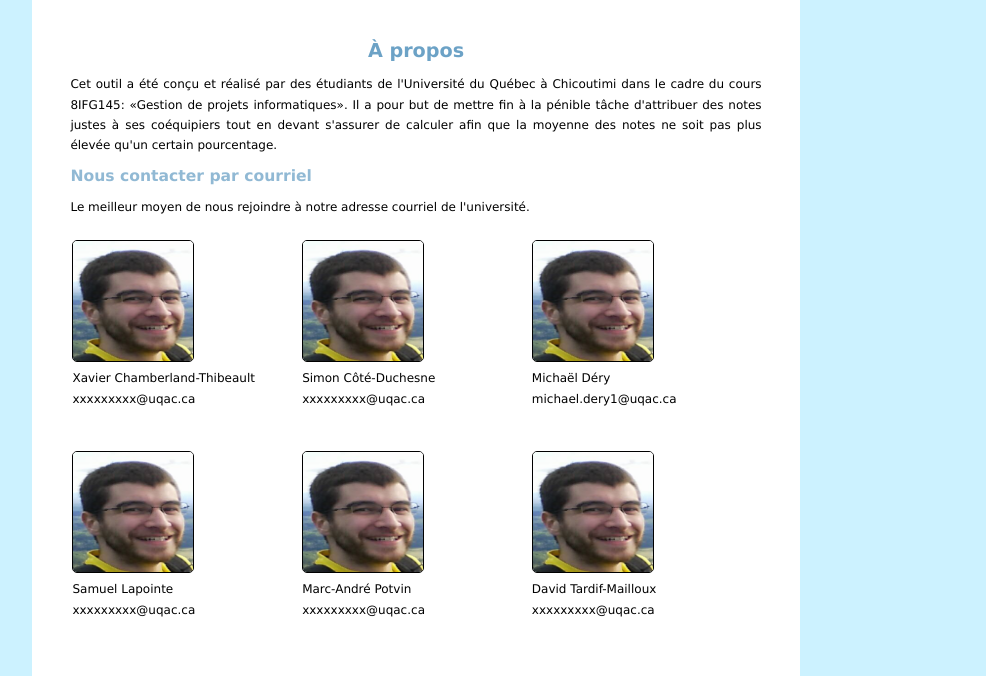
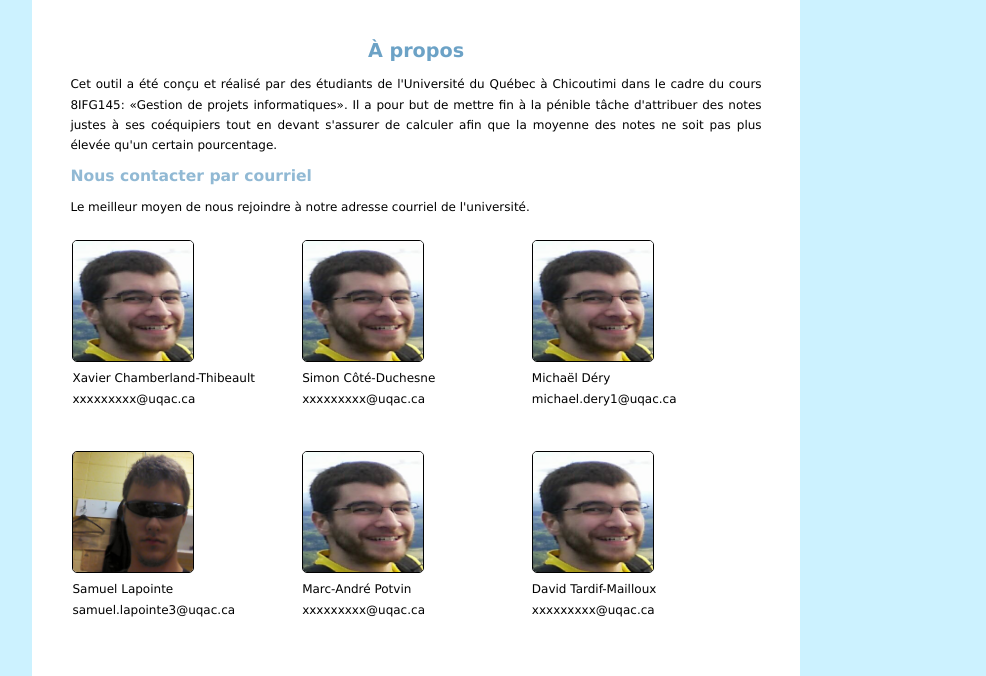
Before and after one commit to samuellapointe/GestionGestionProjets, a plain HTML site: page about.html in a window 1280 px wide. Shown: the part 124-800 px from the top of the page, without its empty margins (224-1210 px from the left). Drawn offline with Linux system fonts and the light colour scheme; some packages are replaced by stand-ins of ours.

Commit message:
Ajout photo Samuel

```diff
--- a/about.html
+++ b/about.html
@@ -47,9 +47,9 @@
 					</tr>
 					<tr>
 						<td class="idMembre">
-							<img class="imgMembre" src="img/michael.png" alt="Michaël Déry" /><br />
+							<img class="imgMembre" src="img/samuel.png" alt="Samuel Lapointe" /><br />
 							Samuel Lapointe<br />
-							xxxxxxxxx@uqac.ca
+							samuel.lapointe3@uqac.ca
 						</td>
 						<td class="idMembre">
 							<img class="imgMembre" src="img/michael.png" alt="Michaël Déry" /><br />
```
Also changed, not shown: img/samuel.png (added).
